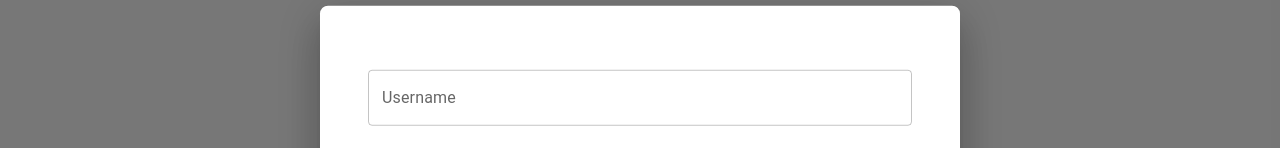
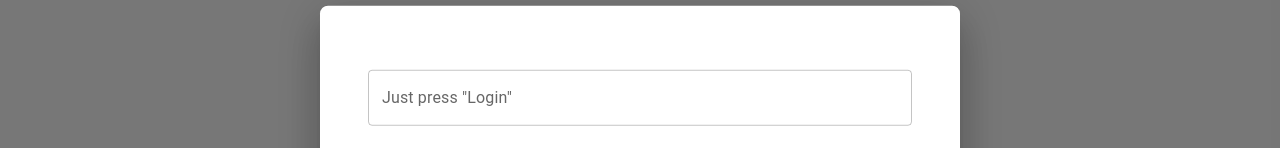
Before and after one commit to ikurowski/redux-example-app, a React (Create React App) app: page / in a window 1280 px wide. Both pictures are taken after a click on the button "LOGIN". Shown: the part 248-396 px from the top of the page. Built offline with nearby package versions, Linux system fonts and the light colour scheme.

Commit message:
LoginModal label change

```diff
--- a/src/components/LoginModal.jsx
+++ b/src/components/LoginModal.jsx
@@ -34,7 +34,8 @@ export default function LoginModal({ showModal, closeModal }) {
         <form>
           <TextField
             id="standard-basic"
-            label="Username"
+            label='Just press "Login"'
+            placeholder='Just press "Login"'
             fullWidth
             margin="normal"
           />
```
